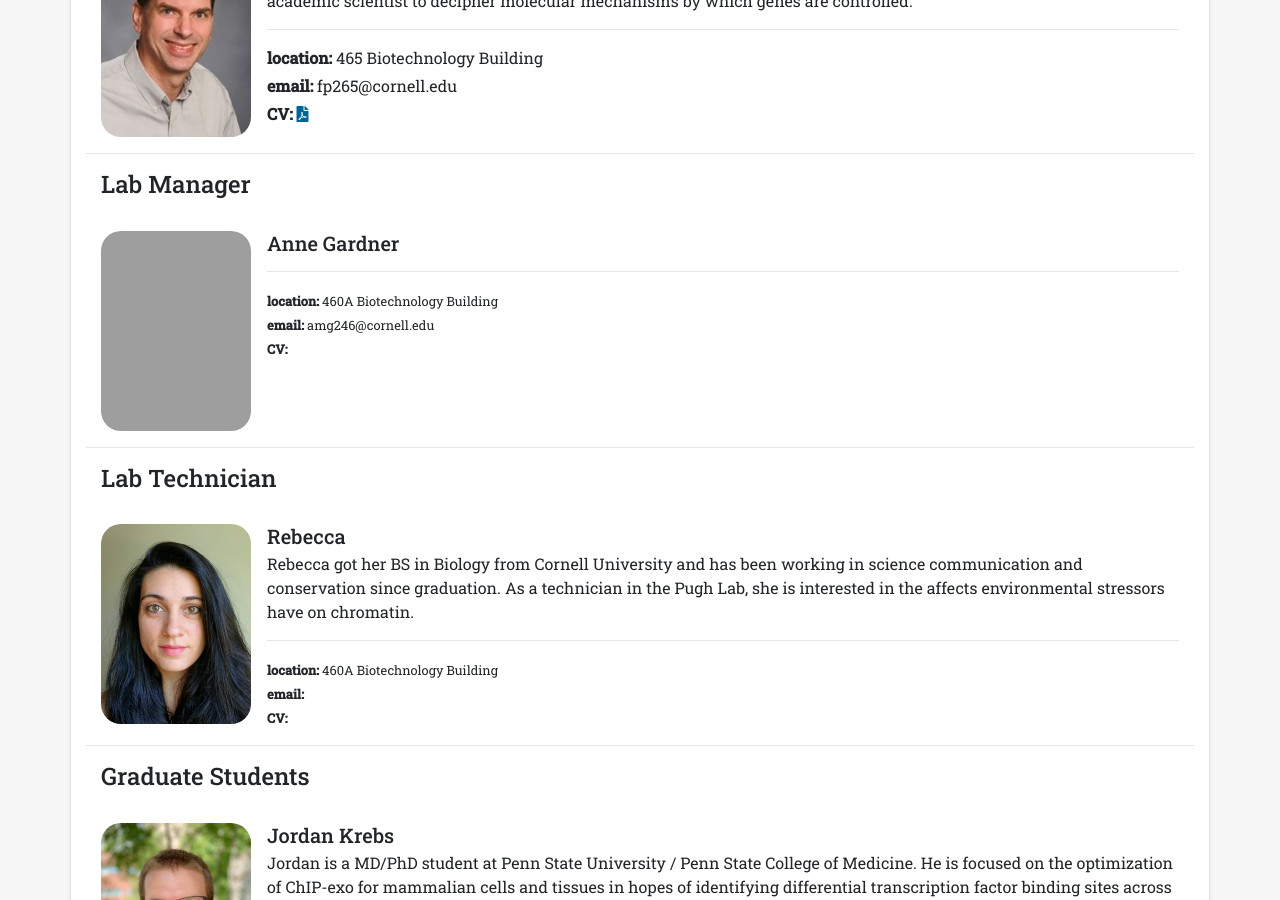
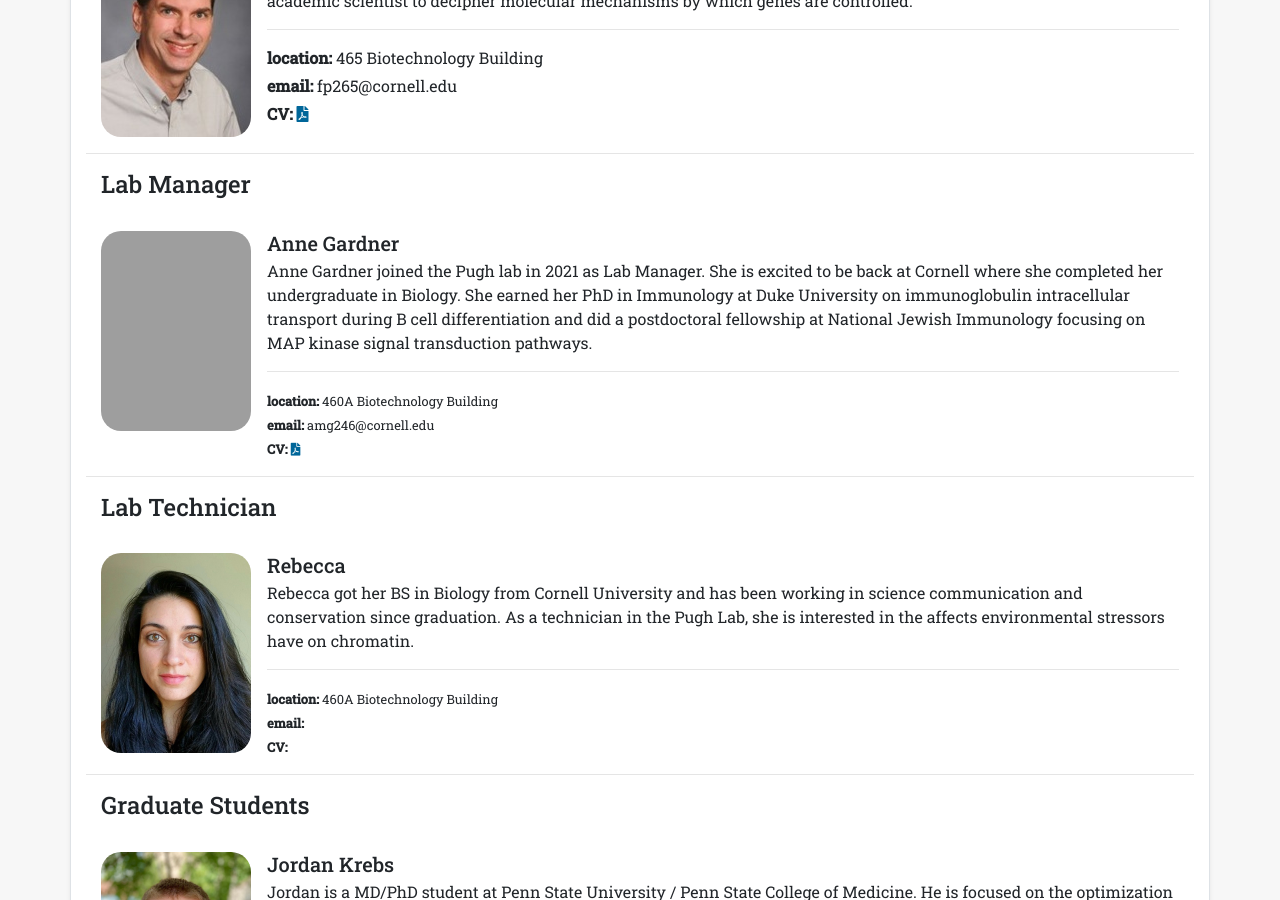
Before and after one commit to CEGRcode/cegrcode.github.io, a Jekyll site: the page built from group.html, in a window 1280 px wide and 900 px high, scrolled down 385 px. Built offline with Jekyll 4.4.1, drawn with Linux system fonts in a browser that asks for light colours; nearby versions of some CDN libraries; grey boxes are pictures that could not be loaded.

Commit message:
1. add Anne's cv and introduction

```diff
--- a/group.html
+++ b/group.html
@@ -79,7 +79,14 @@ title: Group
         <div class="media-body">
           <h5 class="mt-0 mb-1">Anne Gardner</h5>
           <p class="mt-0 mb-1"></p>
-          <p class="mt-0 mb-1"></p>
+          <p class="mt-0 mb-1">
+            Anne Gardner joined the Pugh lab in 2021 as Lab Manager. She is
+            excited to be back at Cornell where she completed her undergraduate
+            in Biology. She earned her PhD in Immunology at Duke University on
+            immunoglobulin intracellular transport during B cell differentiation
+            and did a postdoctoral fellowship at National Jewish Immunology
+            focusing on MAP kinase signal transduction pathways.
+          </p>
           <hr />
           <small><strong>location:</strong> 460A Biotechnology Building </small>
           <br />
@@ -87,9 +94,9 @@ title: Group
           <br />
           <small
             ><strong>CV:</strong>
-            <!--a href="" download><i class="fas fa-file-pdf"></i></a
-            --></small
-          >
+            <a href="assets/docs/GardnerCV2022.pdf" download
+              ><i class="fas fa-file-pdf"></i></a
+          ></small>
         </div>
       </li>
     </ul>
```
Also changed, not shown: 1 other file.
